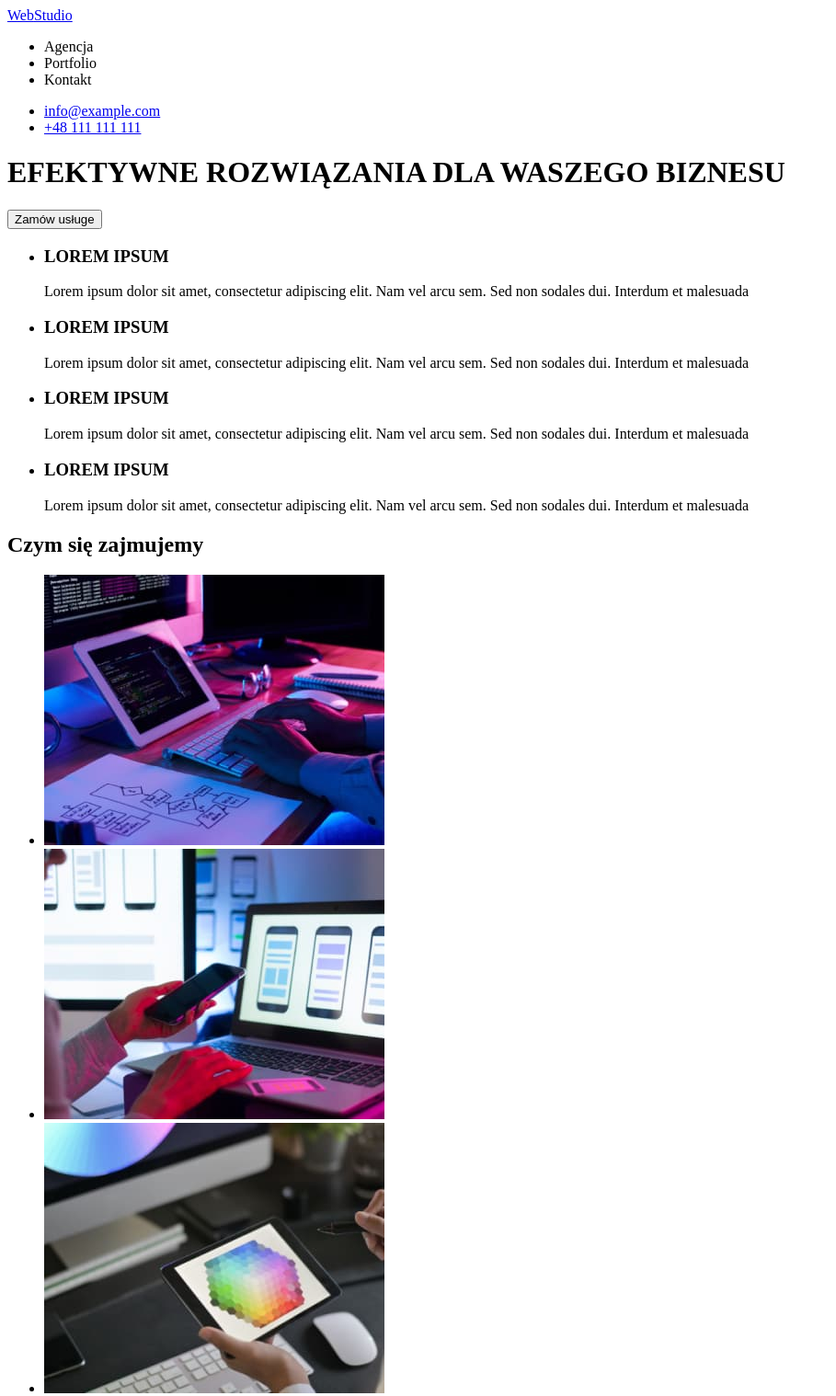
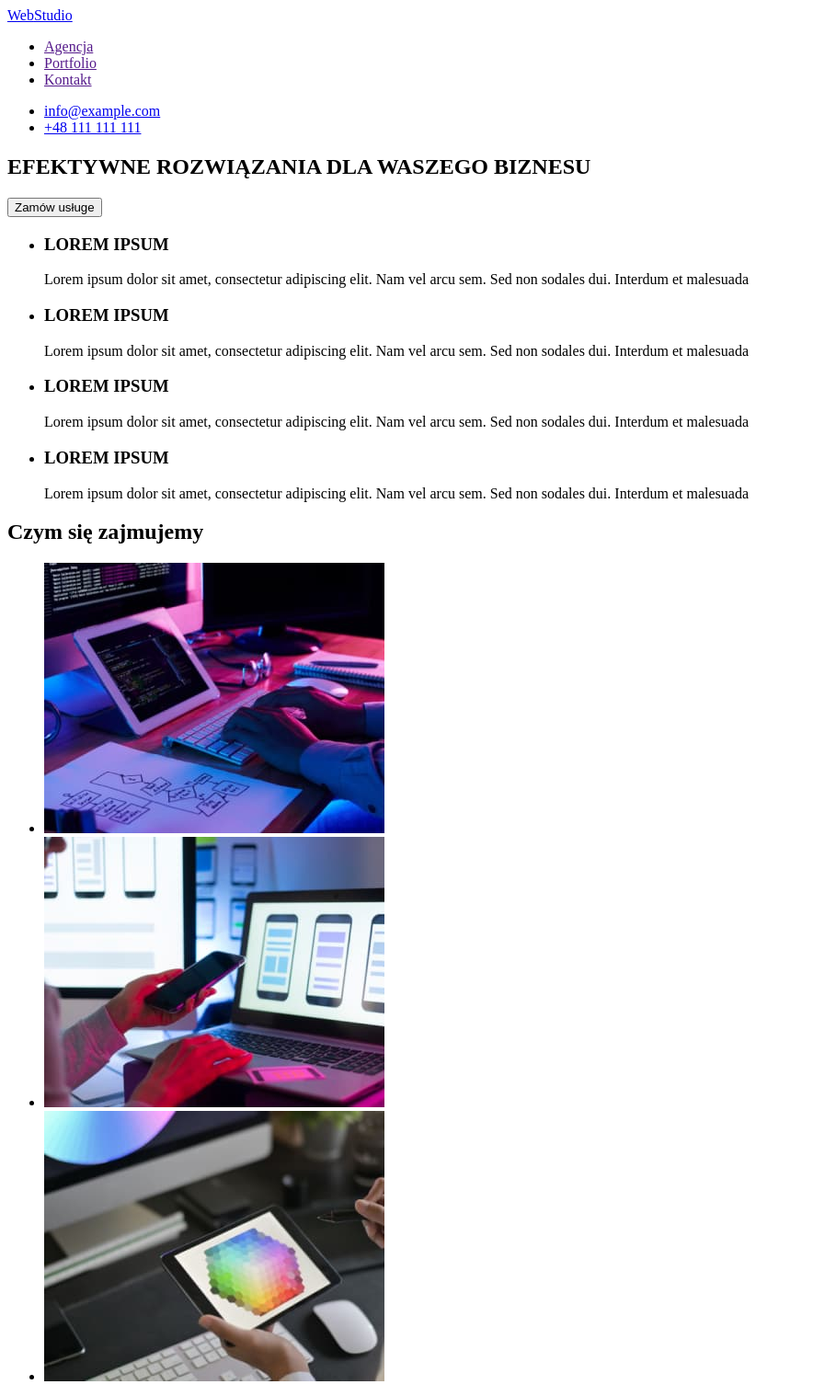
Before and after one commit to hubertpamula/goit-markup-hw-01, a plain HTML site: page index.html in a window 1280 px wide. Shown: the top 1518 px of the page at 92% size, without its empty margins (0-909 px from the left). Drawn offline with Linux system fonts and the light colour scheme.

Commit message:
dodanie linkow oraz zamaiana div na section

```diff
--- a/index.html
+++ b/index.html
@@ -11,9 +11,9 @@
       <a href="#"><span>Web</span>Studio</a>
       <nav>
         <ul>
-          <li>Agencja</li>
-          <li>Portfolio</li>
-          <li>Kontakt</li>
+          <li><a href="">Agencja</a></li>
+          <li><a href="">Portfolio</a></li>
+          <li><a href="">Kontakt</a></li>
         </ul>
       </nav>
       <ul>
@@ -22,11 +22,11 @@
       </ul>
     </header>
     <main>
-      <div>
+      <section>
         <h1>EFEKTYWNE ROZWIĄZANIA DLA WASZEGO BIZNESU</h1>
         <input type="button" value="Zamów usługe" />
-      </div>
-      <div>
+      </section>
+      <section>
         <ul>
           <li>
             <h3>LOREM IPSUM</h3>
@@ -57,8 +57,8 @@
             </p>
           </li>
         </ul>
-      </div>
-      <div>
+      </section>
+      <section>
         <h2>Czym się zajmujemy</h2>
         <ul>
           <li>
@@ -86,8 +86,8 @@
             />
           </li>
         </ul>
-      </div>
-      <div>
+      </section>
+      <section>
         <h2>Nasz zespół</h2>
         <ul>
           <li>
@@ -147,7 +147,7 @@
             </figure>
           </li>
         </ul>
-      </div>
+      </section>
     </main>
     <footer>
       <a href="#"><span>Web</span>Studio</a>
```
